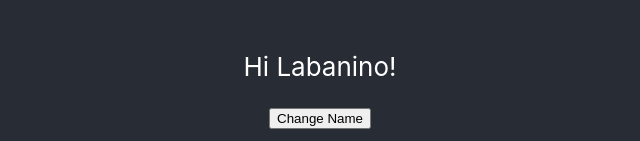
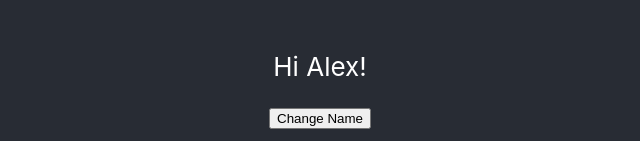
Before and after one commit to labanino/complete_react_developer, a React (Create React App) app in the folder monsters-rolodex/: page / in a window 1280 px wide. Shown: the part 483-624 px from the top of the page, without its empty margins (320-960 px from the left). Built offline with nearby package versions, Linux system fonts and the light colour scheme.

Commit message:
setState

```diff
--- a/monsters-rolodex/src/App.js
+++ b/monsters-rolodex/src/App.js
@@ -6,9 +6,10 @@ import './App.css';
 class App extends Component {
   constructor() {
     super();
+
     this.state = {
-      name: 'Labanino',
-    }
+      name: 'Alex',
+    };
   }
 
   render() {
@@ -17,7 +18,13 @@ class App extends Component {
         <header className="App-header">
           <img src={logo} className="App-logo" alt="logo" />
           <p>Hi {this.state.name}!</p>
-          <button>Change Name</button>
+          <button
+            onclick={() => {
+              this.setState({ name: 'Andrei' });
+            }}
+          >
+            Change Name
+          </button>
         </header>
       </div>
     );
```
